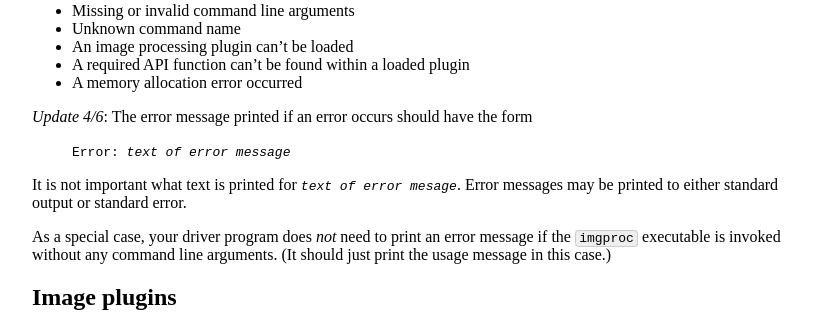
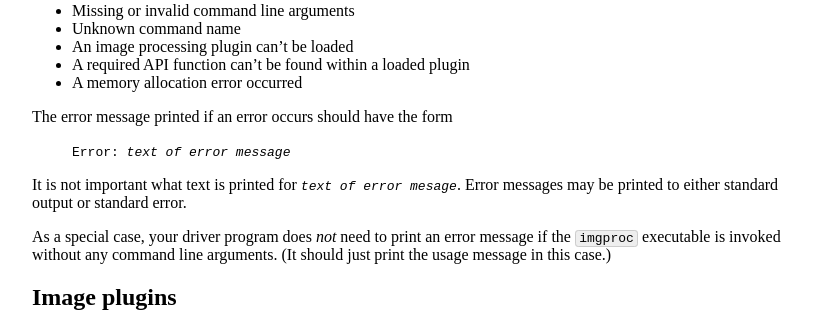
Before and after one commit to jhucsf/fall2020, a Jekyll site: the page built from assign/assign04.md, in a window 1280 px wide and 900 px high, scrolled down 3651 px. Shown: the part 152-464 px from the top of the window, without its empty margins (224-1048 px from the left). Built offline with Jekyll 4.4.1, drawn with Linux system fonts in a browser that asks for light colours.

Commit message:
error handling spec

```diff
--- a/assign/assign04.md
+++ b/assign/assign04.md
@@ -178,7 +178,7 @@ In any situation where the driver program cannot complete sucessfully, it should
 * A required API function can't be found within a loaded plugin
 * A memory allocation error occurred
 
-*Update 4/6*: The error message printed if an error occurs should have the form
+The error message printed if an error occurs should have the form
 
 > <tt>Error: <i>text of error message</i></tt>
 
```
